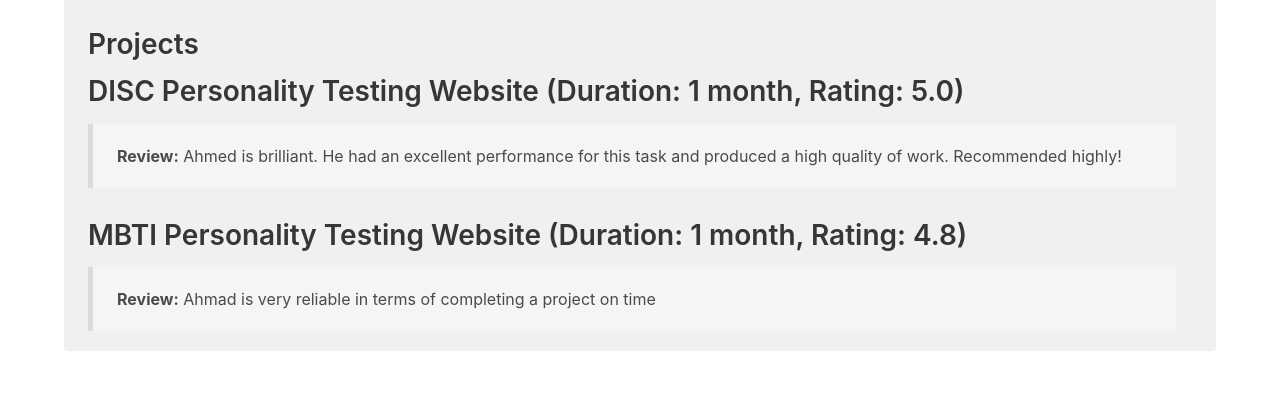
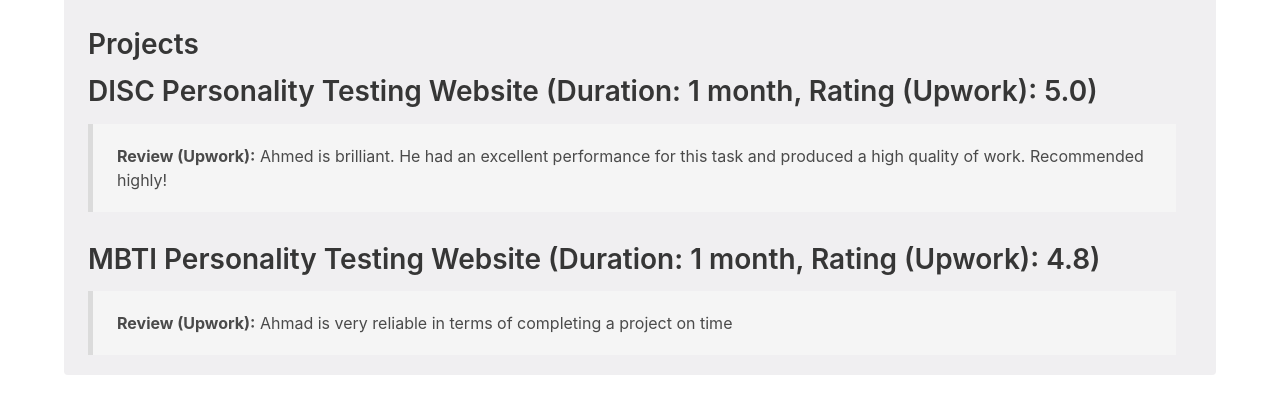
Before and after one commit to ahmedbilal/ahmedbilal.github.io, a plain HTML site: page projects/misc-upwork-projects/index.html in a window 1280 px wide. Shown: the part 111-524 px from the top of the page. Drawn offline with Linux system fonts and the light colour scheme.

Commit message:
Synchronized build

```diff
--- a/projects/misc-upwork-projects/index.html
+++ b/projects/misc-upwork-projects/index.html
@@ -48,11 +48,11 @@
 
 
   <h2>Projects</h2>
-  <div class="projects"><h2>DISC Personality Testing Website (Duration: 1 month, Rating: 5.0)</h2>
-<blockquote><p><strong>Review:</strong> Ahmed is brilliant. He had an excellent performance for this task and produced a high quality of work. Recommended highly!</p>
+  <div class="projects"><h2>DISC Personality Testing Website (Duration: 1 month, Rating (Upwork): 5.0)</h2>
+<blockquote><p><strong>Review (Upwork):</strong> Ahmed is brilliant. He had an excellent performance for this task and produced a high quality of work. Recommended highly!</p>
 </blockquote>
-<h2>MBTI Personality Testing Website (Duration: 1 month, Rating: 4.8)</h2>
-<blockquote><p><strong>Review:</strong> Ahmad is very reliable in terms of completing a project on time</p>
+<h2>MBTI Personality Testing Website (Duration: 1 month, Rating (Upwork): 4.8)</h2>
+<blockquote><p><strong>Review (Upwork):</strong> Ahmad is very reliable in terms of completing a project on time</p>
 </blockquote>
 </div>
 
```
Also changed, not shown: index.html (+1 -0 lines), projects/ungleich/index.html (+2 -2 lines).
